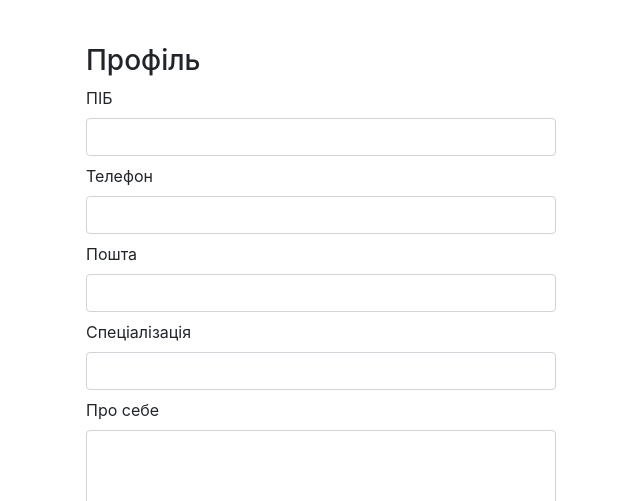
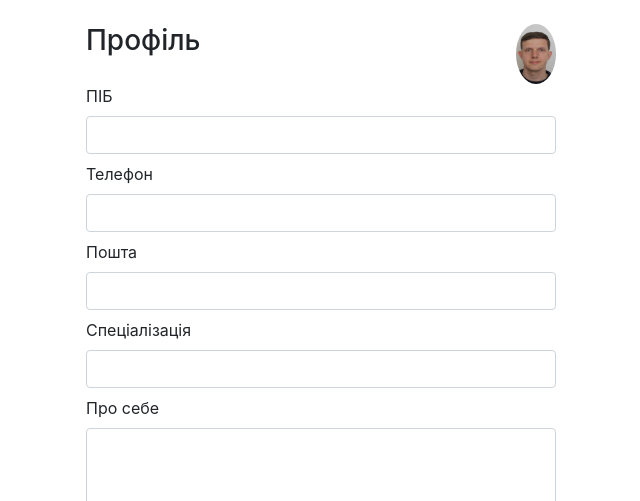
Before and after one commit to Bsokhatiuk/botRegistration, a Flask app: a page that uses templates/profile.html in a window 1280 px wide. Shown: the top 501 px of the page, without its empty margins (319-959 px from the left). Run offline with Flask 3, Linux system fonts and the light colour scheme; some libraries are stand-ins or nearby versions.

Commit message:
add photo

```diff
--- a/app.py
+++ b/app.py
@@ -5,6 +5,7 @@ import json
 from utils.loggingFilter import ContextualFilter
 import secrets
 import logging
+import os
 logging.basicConfig(filename='app_web.log',
                     filemode='a',
                     format='%(asctime)s,%(msecs)d %(name)s %(levelname)s %(message)s',
@@ -16,7 +17,8 @@ app = Flask(__name__)
 token = secrets.token_bytes(32)
 app.secret_key = token
 
-
+UPLOAD_FOLDER = '/static/img'  # Папка для зберігання завантажених фотографій
+app.config['UPLOAD_FOLDER'] = UPLOAD_FOLDER
 
 # from aiogram import Bot, Dispatcher, types, executor
 # from config import TOKEN_API
@@ -308,8 +310,17 @@ def profile(botusername, id, phone):
     path = '/'.join(history)
     logging.info(f"botusername='{botusername}'; id_user='{id}'; path='{path}';  user_agent='{request.user_agent}'; ip={request.environ.get('HTTP_X_FORWARDED_FOR', request.remote_addr)}")
     if request.method == "POST":
-        dao.update_employee(request.form['name'], request.form['phone'], request.form['specialization'],
-                            id, request.form['about'], request.form['photo'], request.form['email'], botusername)
+        photo = request.files['photo']  # Отримуємо завантажений файл з форми
+        if photo:
+            filename = photo.filename
+            filepath = os.path.join(app.config['UPLOAD_FOLDER'], filename)
+            print(filepath)
+            photo.save(filename)
+            dao.update_employee(request.form['name'], request.form['phone'], request.form['specialization'],
+                                           id, request.form['about'], filename, request.form['email'], botusername)
+        else:
+            dao.update_employee(request.form['name'], request.form['phone'], request.form['specialization'],
+                                id, request.form['about'], request.form['photo'], request.form['email'], botusername)
     employee = dao.get_employee_by_phone(phone, botusername)
     return render_template('profile.html', employee= employee)
 
--- a/templates/employee_list.html
+++ b/templates/employee_list.html
@@ -13,7 +13,7 @@
 <link href="https://fonts.googleapis.com/css2?family=Open+Sans:wght@400;600&display=swap" rel="stylesheet">
 <script src="https://ajax.googleapis.com/ajax/libs/jquery/2.1.1/jquery.min.js"></script>
 <div class="container">
-  <div class="row" >
+  <div class="row">
     <div class="col-12">
       <div class="table-responsive table-wrap">
       <table class="table">
--- a/templates/profile.html
+++ b/templates/profile.html
@@ -1,13 +1,13 @@
-<!DOCTYPE html>
-<html lang="uk">
-<head>
-  <meta charset="UTF-8">
-  <meta name="viewport" content="width=device-width, initial-scale=1.0">
-  <title>User Profile Settings</title>
+{% extends 'base.html' %}
+
+{% block title %}
+User Profile Settings
+{% endblock %}
+{% block style %}
   <link rel="stylesheet" href="https://stackpath.bootstrapcdn.com/bootstrap/4.5.2/css/bootstrap.min.css">
   <style>
     body {
-      padding: 20px;
+      padding: 0px;
     }
 
     .container {
@@ -29,23 +29,23 @@
     }
 
     /* Style for the photo preview */
-    #photoPreview {
-      max-width: 150px;
-      max-height: 150px;
-      margin-top: 10px;
-      border: 1px solid #ccc;
-      border-radius: 4px;
-      display: block;
-    }
    #workScheduleSettings {
       display: none;
     }
   </style>
-</head>
-<body>
+{% endblock %}
+
+
+{% block body %}
   <div class="container mt-4" style="top:0">
-  <h3>Профіль</h3>
-  <form method="post" id="profileForm">
+      <div class="d-flex justify-content-between">
+      <h3>Профіль</h3>
+        <div class="rounded-circle overflow-hidden" style="max-width: 40px; max-height: 60px;">
+        <img id="photoPreview" src="{{ url_for('static',filename='/img/photo.jpg') }}" alt="Фото" class="img-fluid" style="width: 100%; height: 100%;">
+      </div>
+
+    </div>
+  <form method="post" id="profileForm" enctype="multipart/form-data">
     <input type="hidden" name="employee_id" value="{{employee[0]}}">
     <div class="form-group mb-2">
       <label for="name">ПІБ</label>
@@ -70,7 +70,7 @@
     <div class="form-group mb-2">
       <label for="photo">Завантажити фото</label>
       <input type="file" class="form-control-file" id="photo" name="photo">
-      <img id="photoPreview" src="#" alt="Preview" class="mt-2 img-thumbnail">
+
     </div>
     <div class="d-flex justify-content-between align-items-center">
       <button type="submit" class="btn" id="saveButton" style="background-color:#009688; color: white;">Зберегти зміни</button>
@@ -78,6 +78,7 @@
     <!-- Кнопки для редагування і збереження змін -->
 
     </div>
+    </form>
       <!-- Блок для налаштувань робочого графіку -->
       <div id="workScheduleSettings">
       <!-- Нова секція налаштувань робочих годин -->
@@ -210,6 +211,5 @@
    $("#detailsButton").click(function() {
       $("#workScheduleSettings").toggle();
     });
-  </script>
-</body>
-</html>
+    </script>
+    {% endblock %}
```
Also changed, not shown: photo.jpg (added), sqlite.db, sqlite_bot.db, static/img/photo.jpg (added), 1 other file.
